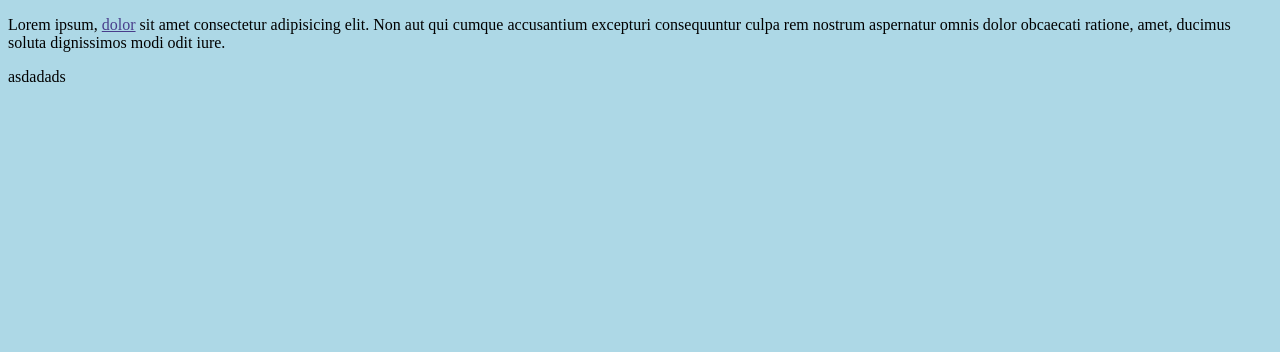
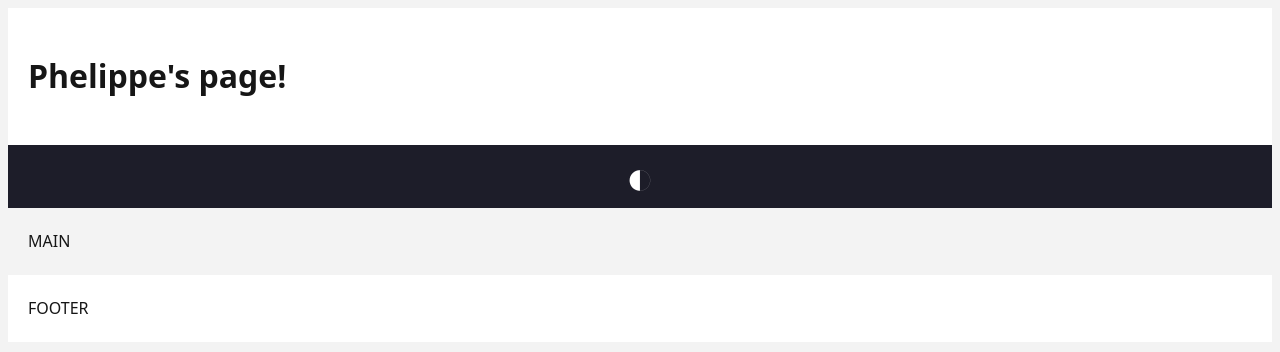
Before and after one commit to noocratius/webpage, a plain HTML site: page index.html in a window 1280 px wide. Drawn offline with Linux system fonts and the light colour scheme.

Commit message:
Basic setup

```diff
--- a/index.html
+++ b/index.html
@@ -7,7 +7,17 @@
     <title>Some tests</title>
 </head>
 <body>
-    <p>Lorem ipsum, <a href="#" id="qr-float">dolor</a><span id="qr">QR-CODE</span> sit amet consectetur adipisicing elit. Non aut qui cumque accusantium excepturi consequuntur culpa rem nostrum aspernatur omnis dolor obcaecati ratione, amet, ducimus soluta dignissimos modi odit iure.</p>
-    <p>asdadads</p>
+    <header class="header">
+        <h1>Phelippe's page!</h1>
+    </header>
+    <aside class="sidebar">
+        <div class="logo">&#9680;</div>
+    </aside>
+    <main class="main">
+        MAIN
+    </main>
+    <footer class="footer">
+        FOOTER
+    </footer>
 </body>
 </html>
--- a/style.css
+++ b/style.css
@@ -1,22 +1,33 @@
-#qr-float {
-    color: darkslateblue;
+body {
+    font-family: system-ui, sans-serif;
+    font-size: 1rem;
+    line-height: 1.7;
+    color: #161616;
+    background-color: #f3f3f3;
 }
 
-body {
-    background-color: lightblue;
+.header {
+    background-color: #fff;
+    padding: 1.25rem;
 }
 
-/* #qr-float::after {
-    content: 'aaaaa';
-    display: block;
-    width: 3em;
-    height: 3em;
-} */
-
-#qr {
-    display: none;
+.footer {
+    background-color: #fff;
+    padding: 1.25rem;
 }
 
-#qr_float:hover {
-    display: block;
+.main {
+    padding: 1.25rem;
 }
+
+.sidebar {
+    color: #fff;
+    background-color: #1d1d29;
+}
+
+.logo {
+    display: flex;
+    justify-content: center;
+    font-size: 3rem;
+    line-height: 1.3;
+}
```
